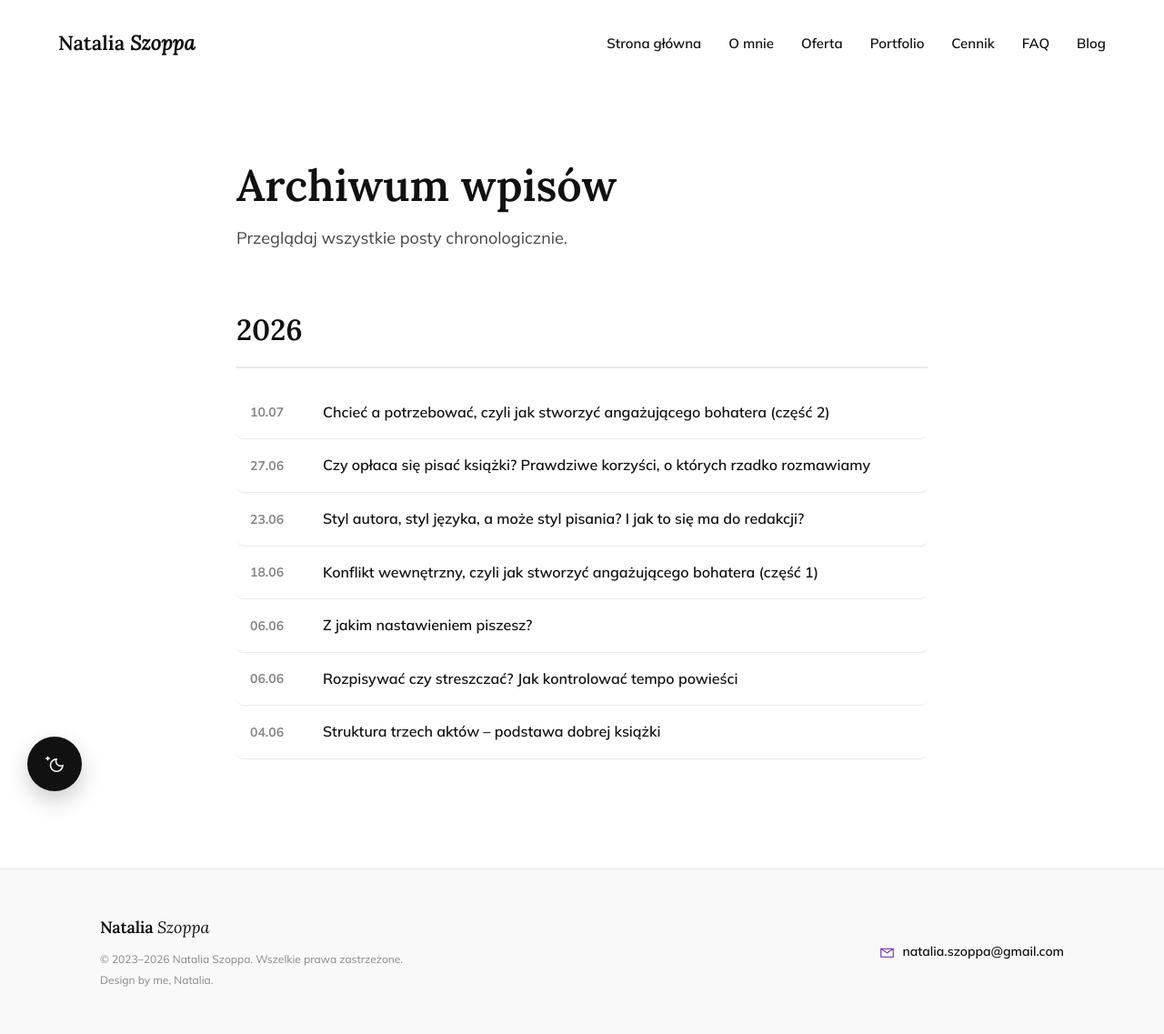
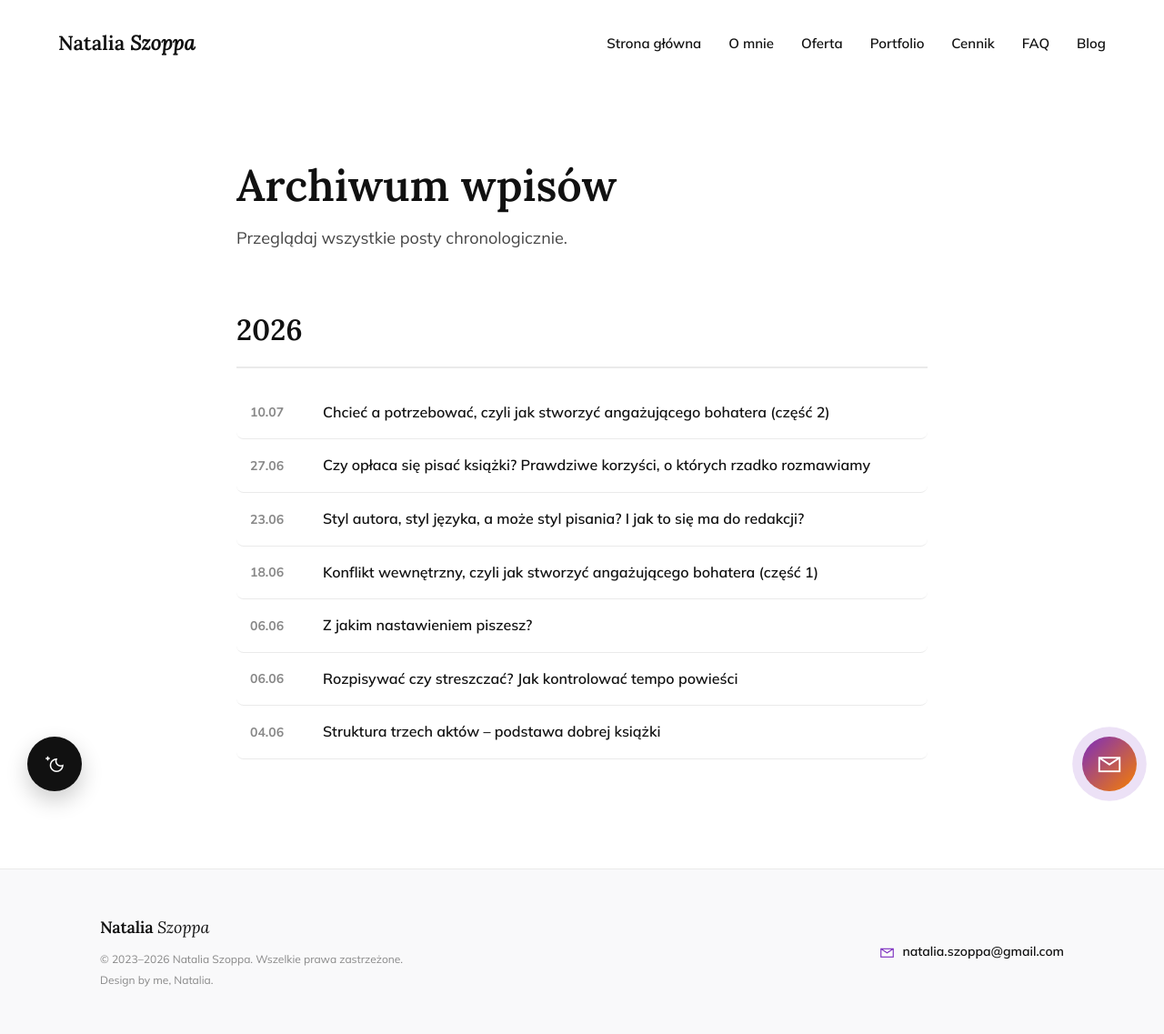
Before and after one commit to Bonnie00726/nataliaszoppa, a Jekyll site: the page built from archiwum.html, in a window 1280 px wide. Shown: the whole page at 91% size. Built offline with Jekyll 4.4.1, drawn with Linux system fonts in a browser that asks for light colours.

Commit message:
Update default.html

```diff
--- a/_layouts/default.html
+++ b/_layouts/default.html
@@ -9,10 +9,18 @@
 
     {% include footer.html %}
 
-    <button class="floating-dark-btn" id="openDarkInfoModal" title="Oszczędzaj oczy - Tryb Ciemny">
+    <!-- ==========================================
+         GLOBALNE PŁYWAJĄCE PRZYCISKI AKCJI
+    =========================================== -->
+    <a href="mailto:natalia.szoppa@gmail.com" class="global-floating-btn btn-contact-global" title="Napisz do mnie" aria-label="Napisz e-mail">
+        <i class="las la-envelope"></i>
+    </a>
+
+    <button class="global-floating-btn btn-dark-global" id="openDarkInfoModal" title="Oszczędzaj oczy - Tryb Ciemny" aria-label="Włącz tryb ciemny">
         <i class="las la-moon"></i>
     </button>
 
+    <!-- Modal Trybu Ciemnego -->
     <div class="dark-modal-overlay" id="darkInfoModal">
         <div class="dark-modal-panel">
             <button class="modal-close" id="closeDarkInfoModal"><i class="las la-times"></i></button>
@@ -43,32 +51,63 @@
     </div>
 
 <style>
-    /* Przycisk po lewej stronie - teraz czarny */
-    .floating-dark-btn {
-        position: fixed;
-        bottom: 30px;
-        left: 30px;
-        z-index: 9999;
-        background: var(--text-black);
-        color: white;
+    /* ==========================================
+       STYLE PŁYWAJĄCYCH PRZYCISKÓW
+    ========================================== */
+    .global-floating-btn {
+        position: fixed !important;
+        bottom: 30px !important;
         width: 60px;
         height: 60px;
         border-radius: 50%;
         display: flex;
         align-items: center;
         justify-content: center;
+        z-index: 9999;
+        text-decoration: none;
+        border: none;
+        cursor: pointer;
+        transition: transform 0.3s ease, box-shadow 0.3s ease, background 0.3s ease;
+    }
+
+    /* Przycisk Kontaktowy (Koperta - po prawej) */
+    .btn-contact-global {
+        right: 30px !important;
+        background: var(--gradient, linear-gradient(135deg, #7b2cbf, #f77f00));
+        color: #ffffff;
+        font-size: 30px;
+        box-shadow: 0 10px 25px rgba(123, 44, 191, 0.4);
+        animation: pulseGlowGlobal 2s infinite;
+    }
+    .btn-contact-global i { color: #ffffff; }
+    .btn-contact-global:hover {
+        transform: translateY(-5px) scale(1.05);
+        box-shadow: 0 15px 35px rgba(123, 44, 191, 0.6);
+        animation: none;
+    }
+
+    /* Przycisk Trybu Ciemnego (Księżyc - po lewej) */
+    .btn-dark-global {
+        left: 30px !important;
+        background: var(--text-black, #111111);
+        color: white;
         font-size: 24px;
         box-shadow: 0 10px 25px rgba(0, 0, 0, 0.2);
-        cursor: pointer;
-        transition: transform 0.3s ease, background 0.3s;
-        border: none;
     }
-    .floating-dark-btn:hover {
+    .btn-dark-global:hover {
         transform: translateY(-3px);
-        background: var(--accent-purple);
+        background: var(--accent-purple, #7b2cbf);
     }
 
-    /* Nakładka i Panel okienka */
+    @keyframes pulseGlowGlobal {
+        0% { box-shadow: 0 0 0 0 rgba(123, 44, 191, 0.5); }
+        70% { box-shadow: 0 0 0 15px rgba(123, 44, 191, 0); }
+        100% { box-shadow: 0 0 0 0 rgba(123, 44, 191, 0); }
+    }
+
+    /* ==========================================
+       STYLE MODALU TRYBU CIEMNEGO
+    ========================================== */
     .dark-modal-overlay {
         position: fixed; inset: 0; background: rgba(0, 0, 0, 0.6); backdrop-filter: blur(8px); -webkit-backdrop-filter: blur(8px);
         z-index: 10000; display: flex; align-items: center; justify-content: center; opacity: 0; visibility: hidden; transition: opacity 0.3s ease, visibility 0.3s ease;
@@ -88,8 +126,26 @@
     .browser-instruction h4 i { font-size: 24px; }
     .browser-instruction p { font-family: 'Mulish', sans-serif; font-size: 14px; color: var(--text-gray); line-height: 1.6; margin: 0; padding-left: 34px; }
 
+    /* ==========================================
+       MEDIA QUERIES (RESPONSYWNOŚĆ)
+    ========================================== */
+    @media (max-width: 768px) {
+        .global-floating-btn {
+            bottom: 20px !important; /* Idealne wyrównanie w pionie dla telefonów */
+            width: 50px;
+            height: 50px;
+        }
+        .btn-contact-global {
+            right: 20px !important;
+            font-size: 26px;
+        }
+        .btn-dark-global {
+            left: 20px !important;
+            font-size: 22px;
+        }
+    }
+
     @media (max-width: 600px) {
-        .floating-dark-btn { bottom: 20px; left: 20px; width: 50px; height: 50px; font-size: 20px; }
         .dark-modal-panel { padding: 40px 25px; }
         .browser-instruction p { padding-left: 0; margin-top: 5px; }
     }
```
Also changed, not shown: other parts of _layouts/default.html (+0 -1 lines). Lines whose indentation alone changed are shown as unchanged.
